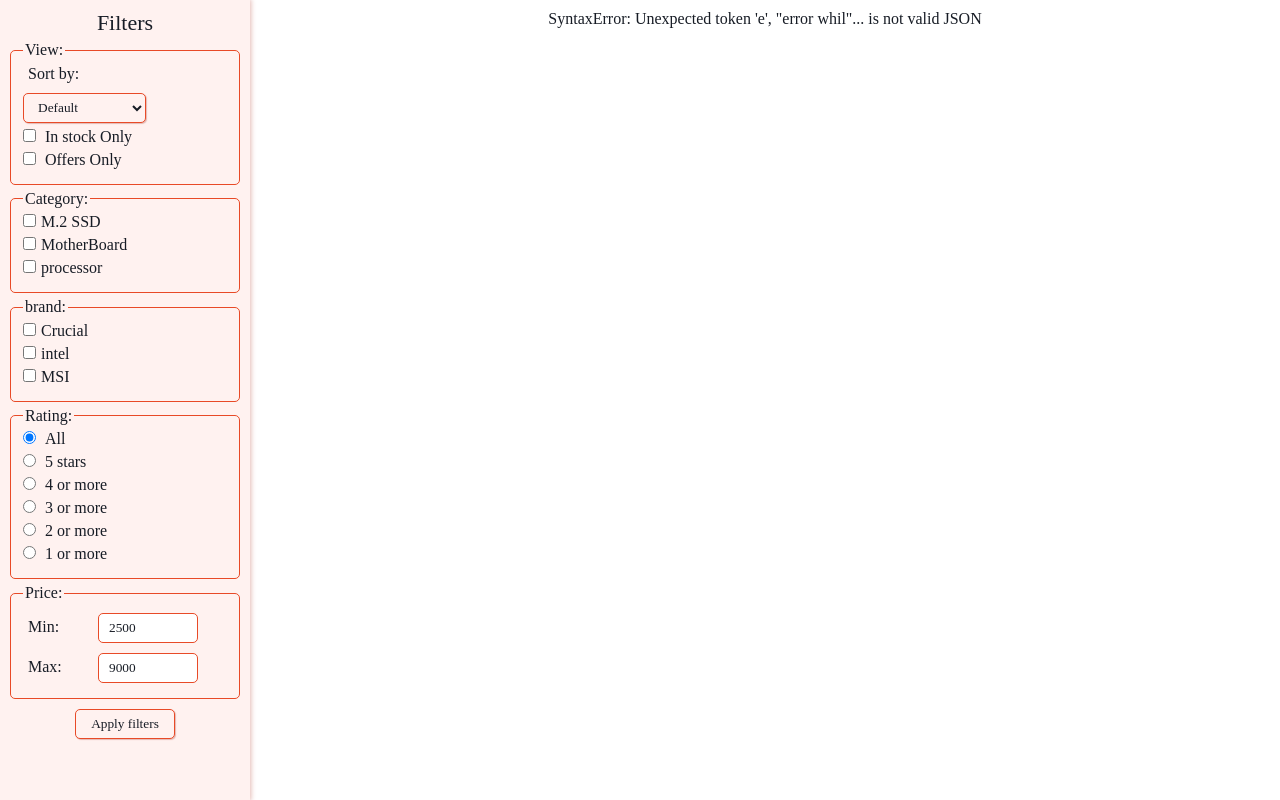
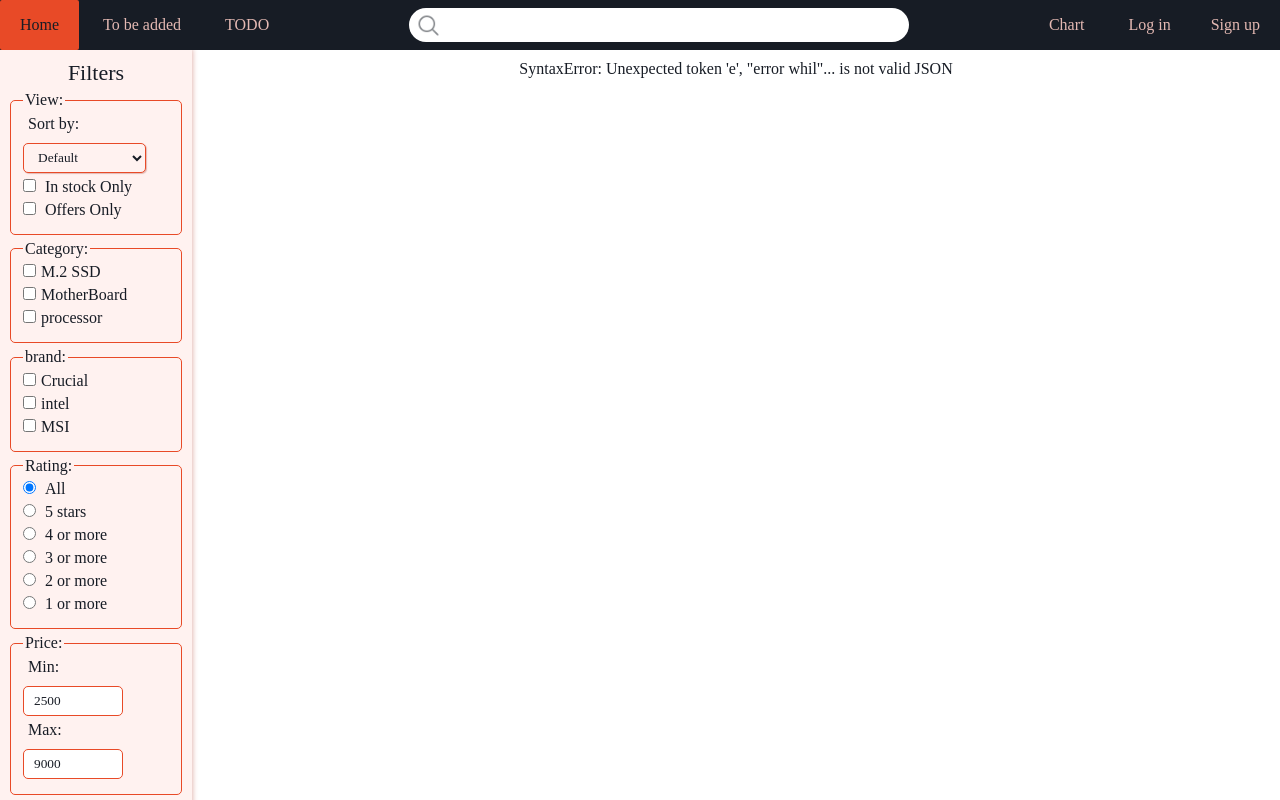
Before and after one commit to Ultiminator/shop, a PHP site: page / in a window 1280 px wide. Run offline with PHP 8.4, Linux system fonts and the light colour scheme; data comes from the database, SQL or seed files in the repository; data that the repository does not hold is empty; some web fonts are replaced.

Commit message:
structured and stylized a menu bar, added log out mechanism, and a search function in the menu bar

```diff
--- a/Index.php
+++ b/Index.php
@@ -1,4 +1,5 @@
 <?php
+session_start();
 //get shop name n db parameters
 require "./variables.php";
 // connect to db
@@ -51,9 +52,14 @@
     <link rel="stylesheet" href="./Styles/Main.css">
     <link rel="stylesheet" href="./Styles/Structures.css">
     <link rel="stylesheet" href="./Styles/Cards.css">
+    <link rel="stylesheet" href="./Styles/headTail.css">
 </head>
 <body onload="loadItems()">
     <!-- menu bar here -->
+    <?php
+    $location = "./";
+    include "$location/head.php";
+    ?>
 
     <!-- sidde navigtion for filters -->
     <div id="sidebar">
--- a/Scripts.js
+++ b/Scripts.js
@@ -121,7 +121,7 @@
     card.appendChild(priceSpan);
 
     //crete a discount badg if there is dicount
-    if (discount) {
+    if (discount > 0) {
         const discountBdge = document.createElement("span");
         discountBdge.className = "discountBadge";
         const discountText = document.createTextNode("-" + discount + "%");
@@ -131,3 +131,23 @@
 
     return card;
 }
+
+// this function to search using search bar in menu bar
+function searchItems(location) {
+    //prepar result
+    let result = document.getElementById("searchResult");
+    //get input
+    let input = document.getElementById("searchInput").value.trim();
+    if (input.length == 0) {
+        result.innerHTML = "";
+        return;
+    }
+    //initiate request
+    let xhr = new XMLHttpRequest();
+    xhr.onload = function() {
+        result.innerHTML = this.responseText;
+    }
+    xhr.open("POST", location + "search.php");
+    xhr.setRequestHeader('Content-type', 'application/x-www-form-urlencoded');
+    xhr.send("input=" + input + "&location=" + location);
+}
--- a/Styles/Main.css
+++ b/Styles/Main.css
@@ -60,6 +60,13 @@
     background-color: #E84A27;
     box-shadow: inset -1px -1px 1px 0px #E4B9B3;
 }
+button:disabled {
+    background-color: #e84a275d;
+    cursor: not-allowed;
+}
+button:disabled:active {
+    background-color: #e84a275d;
+}
 
 table {
     border-radius: 5px;
--- a/Styles/Structures.css
+++ b/Styles/Structures.css
@@ -2,9 +2,10 @@
 div#sidebar {
     /* fixed position so it doesn't scroll */
     position: fixed;
-    /* height of the whole view and 250px width */
+    /* height of the whole view and 15% width */
     height: 100%;
-    width: 250px;
+    min-height: 100%;
+    width: 15%;
     /* prevent unexpected scroll */
     overflow-x: hidden;
     /* some styles */
@@ -24,8 +25,8 @@
     /* padding to make the space arround the cards consistent with
        the space between them */
     padding: 10px;
-    /* leave space for the fixed side bar (which is 250px wide)*/
-    margin-left: 250px;
+    /* leave space for the fixed side bar (which is 15% wide)*/
+    margin-left: 15%;
 }
 
 div.centering {
--- /dev/null
+++ b/Styles/headTail.css
@@ -0,0 +1,102 @@
+div#menuBar {
+    background-color: #171C25;
+    height: 50px;
+    position: sticky;
+    top: 0px;
+    z-index: 99;
+    text-align: center;
+}
+
+div#menuBar * {
+    color: #E4B9B3;
+    display: inline-block;
+}
+
+div#menuBar .left {
+    float: left;
+    height: 100%;
+    align-content: center;
+}
+
+div#menuBar .right {
+    float: right;
+    align-content: center;
+    height: 100%;
+}
+
+div#menuBar a {
+    text-decoration: none;
+    font-family: "noto bold";
+    padding: 0px 20px;
+    height: 100%;
+    align-content: center;
+    border-radius: 2px;
+}
+div#menuBar a:hover {
+    background-color: #e84a27;
+    color: #171C25;
+}
+div#menuBar a:active {
+    background-color: #e84a2781;
+    color: #E4B9B3;
+}
+
+div#menuBar #search {
+    width: 40%;
+    max-width: 500px;
+    height: fit-content;
+    margin: 8px;
+    padding: 0px;
+    border-radius: 20px;
+    vertical-align: middle;
+    align-content: center;
+    align-items: center;
+    overflow: hidden;
+}
+
+div#menuBar input {
+    display: block;
+    width: 100%;
+    height: 34px;
+    margin: 0px;
+    border: none;
+    border-radius: 0px;
+    /* box-shadow: inset 0px 0px 2px 0px #171C25; */
+    color: #171C25;
+    padding: 0px 0px 0px 36px;
+    background-image: url(../search.png);
+    background-repeat: no-repeat;
+    background-size: 25px 25px;
+    background-position: 7px 5px;
+    font-size: 15px;
+}
+div#menuBar input:focus {
+    outline: none;
+}
+div#menuBar div#search:focus-within {
+    /* outline: 2px #e84a27 solid; */
+    box-shadow: 0px 0px 20px 0px #171C25;
+}
+
+div#search div#searchResult {
+    height: fit-content;
+    max-height: 50vh;
+    overflow: scroll;
+    width: 100%;
+    display: none;
+    background-color: white;
+    color: #171C25;
+    margin: 0px;
+}
+div#menuBar div#search:focus-within div#searchResult {
+    display: block;
+}
+
+div#searchResult a {
+    display: block;
+    height: 40px;
+    padding: 0px 30px;
+}
+div#searchResult a * {
+    color: #171C25;
+}
--- /dev/null
+++ b/head.php
@@ -0,0 +1,23 @@
+<div id="menuBar">
+    <div class="left">
+        <a href="<?php echo $location . "Index.php"; ?>">Home</a>
+        <a href="<?php echo $location . "Index.php"; ?>">To be added</a>
+        <a href="<?php echo $location . "Index.php"; ?>">TODO</a>
+    </div>
+    <div id="search">
+        <input type="text" class="search" oninput=searchItems(<?php echo "'" . $location . "'"; ?>) id="searchInput">
+        <div id="searchResult"></div>
+    </div>
+    <div class="right">
+        <a href="<?php echo $location . "Accounts/chart"; ?>">Chart</a>
+        <?php
+        if (isset($_SESSION['loggedin'])) {
+            echo "<a href='" . $location . "Accounts'>Account</a>";
+            echo "<a href='" . $location . "Accounts/login/logout.php'>Log out</a>";
+        } else {
+            echo "<a href='" . $location . "Accounts/login'>Log in</a>";
+            echo "<a href='" . $location . "Accounts/Signup'>Sign up</a>";
+        }
+        ?>
+    </div>
+</div>
```
Also changed, not shown: Accounts/chart/index.php (+15 -4 lines), Accounts/login/logout.php (added, +11 -0 lines), search.php (added, +27 -0 lines), search.png (added), tail.php (added).
